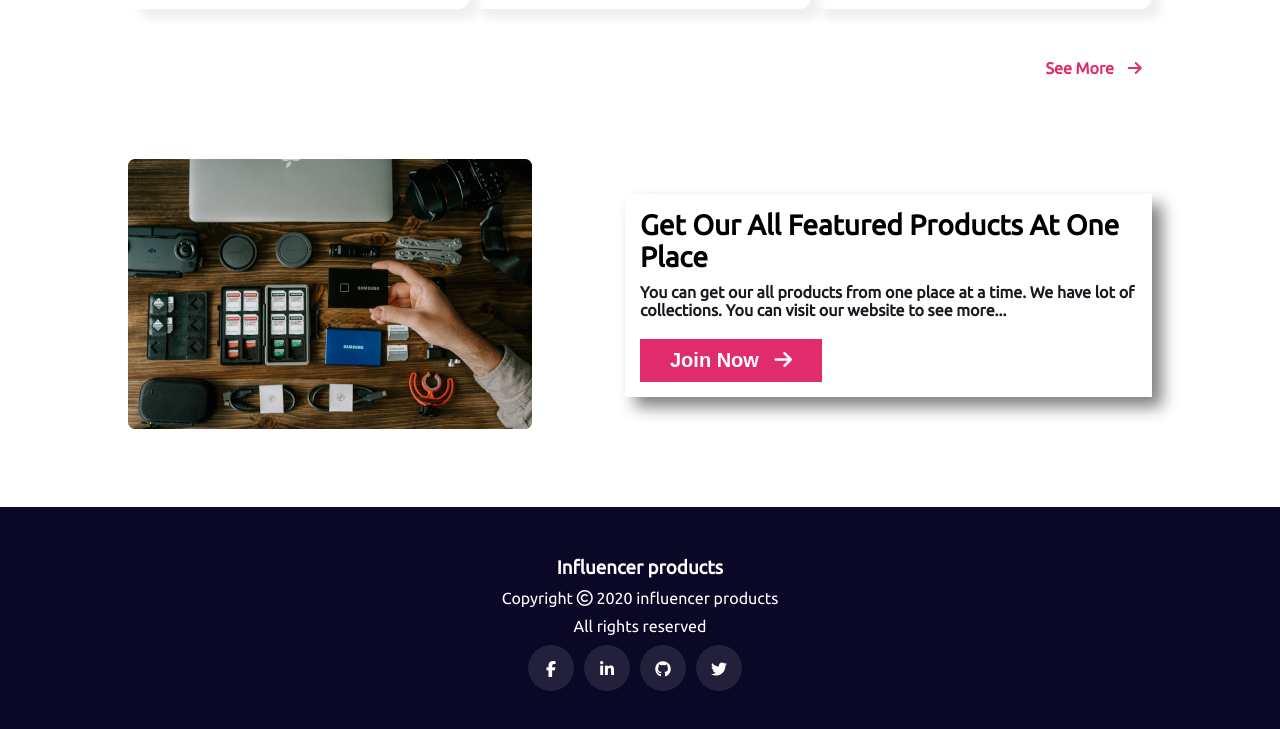
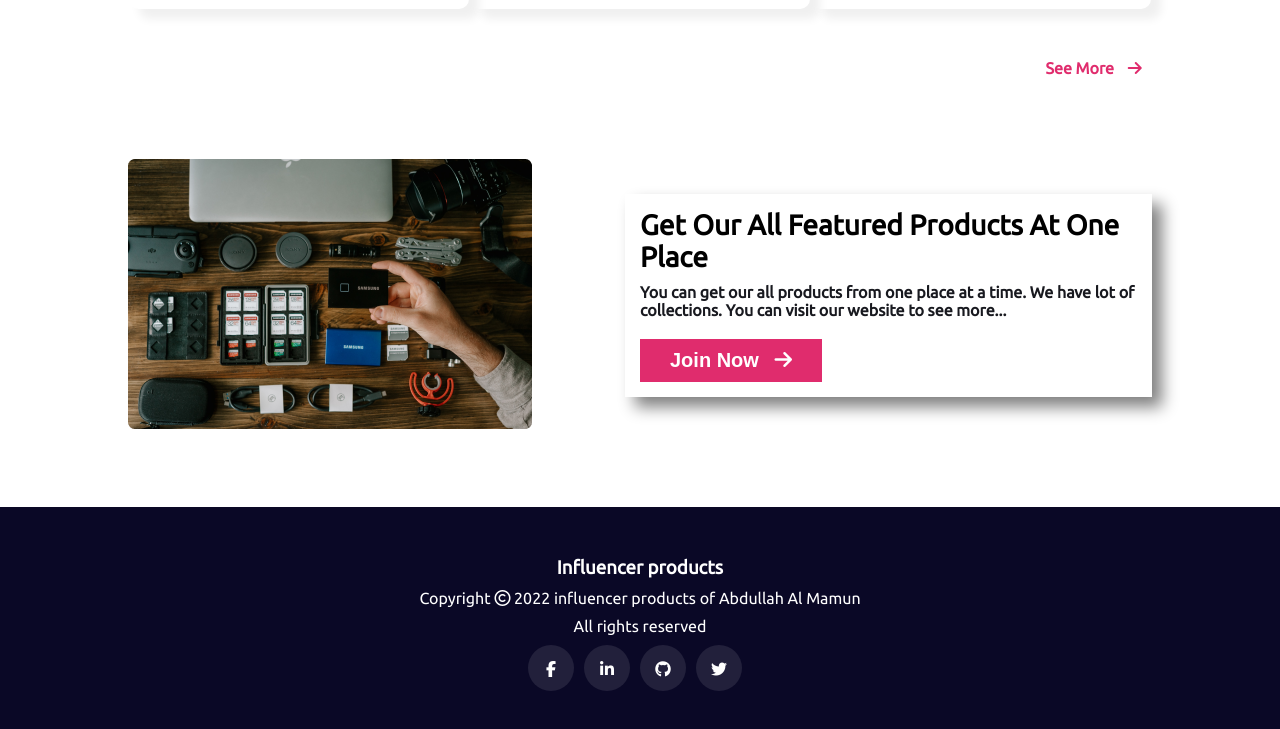
Before and after one commit to mamunalabdullah/influencer-gear, a plain HTML site: page index.html in a window 1280 px wide. Shown: the part 2335-3064 px from the top of the page. Drawn offline with Linux system fonts and the light colour scheme; a web font is replaced by a local one.

Commit message:
full check

```diff
--- a/index.html
+++ b/index.html
@@ -323,7 +323,7 @@
 
     <footer>
         <h3>Influencer products</h3>
-        <p>Copyright <i class="far fa-copyright"></i> 2020 influencer products</p>
+        <p>Copyright <i class="far fa-copyright"></i> 2022 influencer products of Abdullah Al Mamun</p>
         <p>All rights reserved</p>
         <div class="navigation-link">
             <ul>
```
